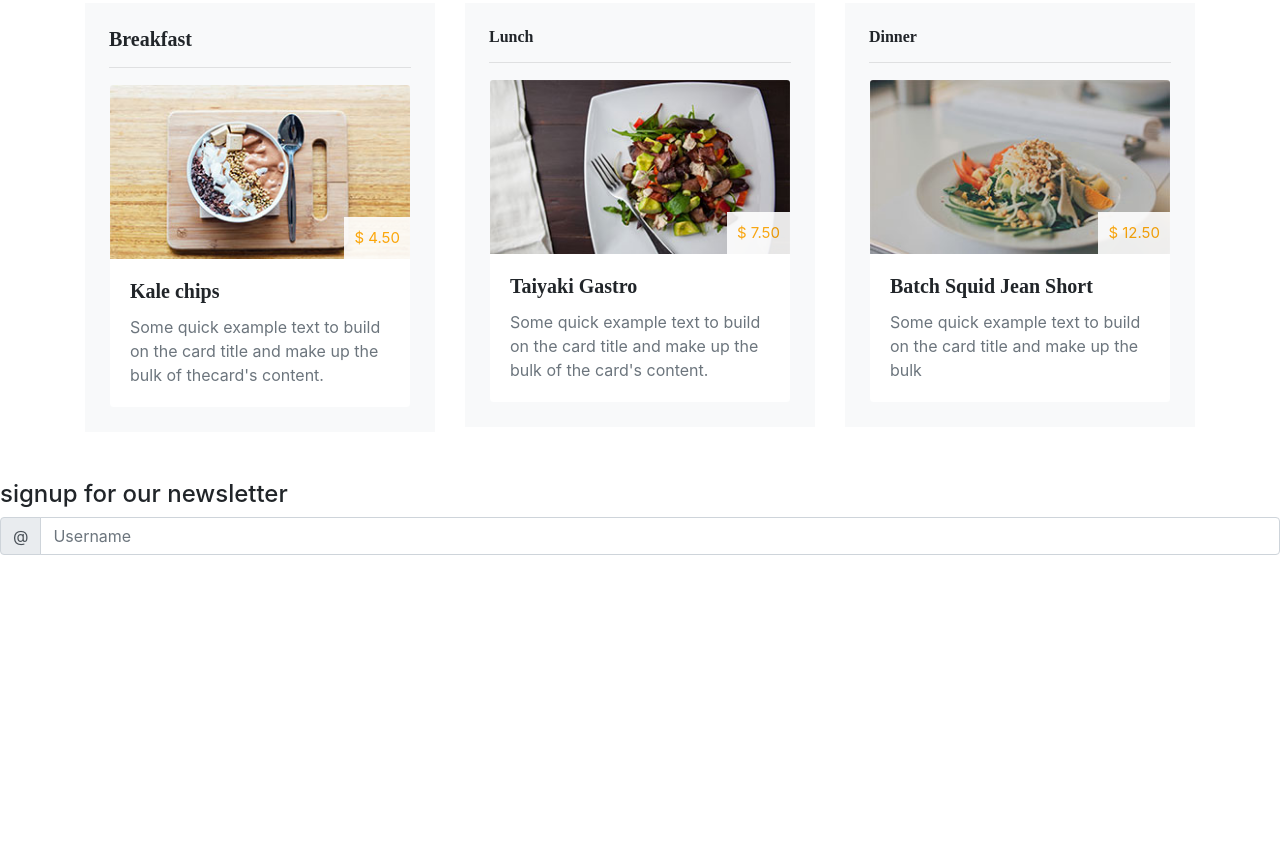
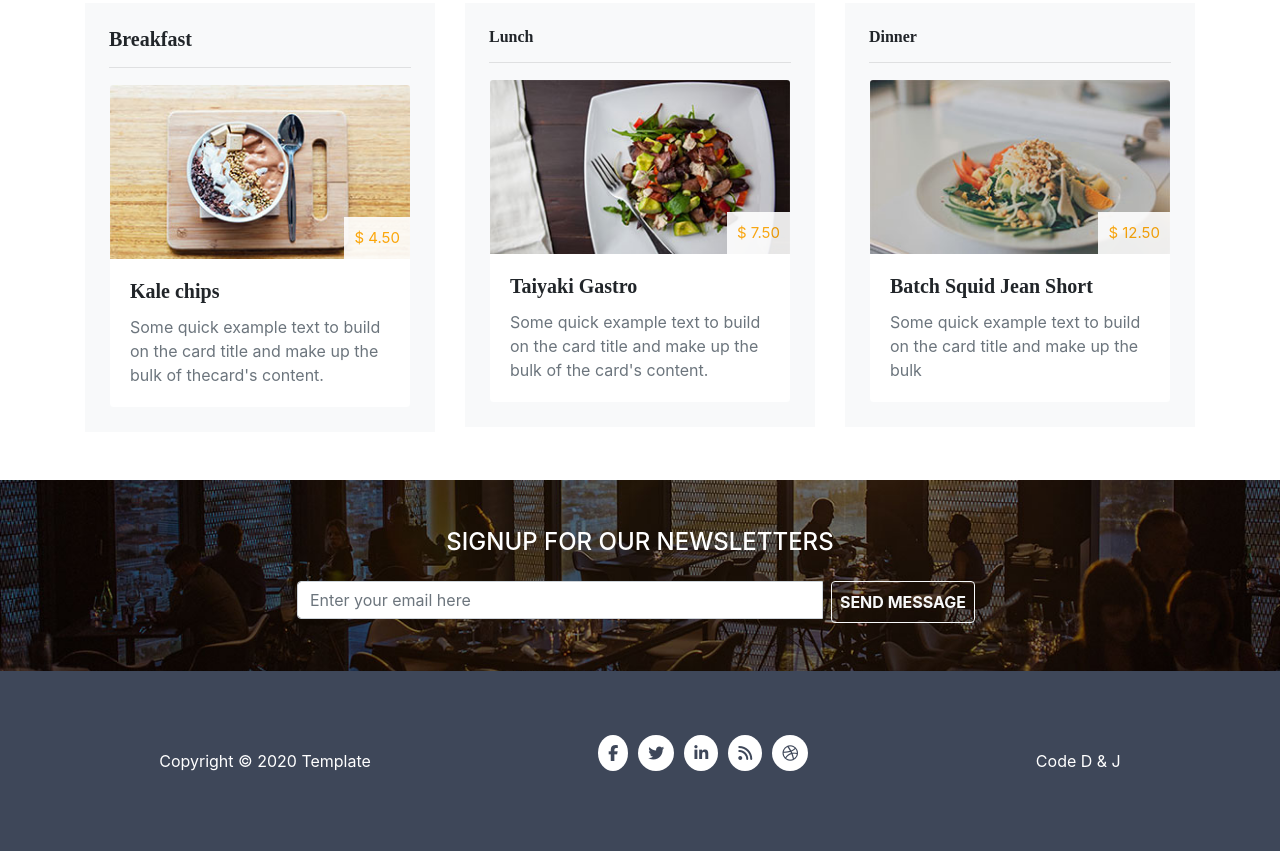
Before and after one commit to JamilaaH/html-sass-bootstrap-victory-miniprojet, a website: page index.html in a window 1280 px wide. Shown: the part 2697-3548 px from the top of the page. Before the commit the page ends 3268 px from the top, so only its background shows below. Drawn offline with nearby package versions, Linux system fonts and the light colour scheme; a web font is replaced by a local one.

Commit message:
footer fini & resp

```diff
--- a/index.html
+++ b/index.html
@@ -197,7 +197,8 @@
                         </div>
                         <div class="card-body">
                             <h5 class="card-title spec">Kale chips</h5>
-                            <p class="card-text text-muted">Some quick example text to build on the card title and make up the bulk
+                            <p class="card-text text-muted">Some quick example text to build on the card title and make
+                                up the bulk
                                 of
                                 thecard's content.</p>
                         </div>
@@ -215,7 +216,8 @@
                         </div>
                         <div class="card-body">
                             <h5 class="card-title spec">Taiyaki Gastro </h5>
-                            <p class="card-text text-muted">Some quick example text to build on the card title and make up the bulk
+                            <p class="card-text text-muted">Some quick example text to build on the card title and make
+                                up the bulk
                                 of
                                 the card's content.</p>
                         </div>
@@ -233,7 +235,8 @@
                         </div>
                         <div class="card-body">
                             <h5 class="card-title spec">Batch Squid Jean Short</h5>
-                            <p class="card-text text-muted">Some quick example text to build on the card title and make up the bulk
+                            <p class="card-text text-muted">Some quick example text to build on the card title and make
+                                up the bulk
                             </p>
                         </div>
                     </div>
@@ -244,15 +247,38 @@
 
 
     <!-- footer -->
-    <footer>
+    <footer >
         <div class="signup">
-            <h4>signup for our newsletter</h4>
-            <div class="input-group mb-3">
-                <div class="input-group-prepend">
-                    <span class="input-group-text" id="basic-addon1">@</span>
+            <div class="container p-5">
+                <div class="row">
+                    <div class="col-md-8 offset-md-2">
+                        <h4 class=" text-white text-uppercase text-center mb-4">signup for our newsletters</h4>
+                        <form action="" class="d-flex">
+                            <div class="input-group">
+                                <input type="text" class="form-control" placeholder="Enter your email here" aria-label="email"
+                                    aria-describedby="basic-addon1">
+                                <button type="button" class="btn btn-outline-light mx-2 p-2 text-uppercase font-weight-bold">Send message</button>
+                            </div>
+                        </form>
+                    </div>
                 </div>
-                <input type="text" class="form-control" placeholder="Username" aria-label="Username"
-                    aria-describedby="basic-addon1">
+            </div>
+        </div>
+        <div class="copy bg-copy text-white d-flex align-items-center justify-content-around  flex-lg-row flex-md-row flex-sm-column  p-5 ">
+            <div class="text">
+                <span>Copyright &copy; 2020 Template</span>
+            </div>
+            <div class="social py-sm-3 ">
+                <ul class="list-unstyled d-flex justify-content-center align-items-center">
+                    <li><a href="#"><i class="icon fab fa-facebook-f"></i></a></li>
+                    <li><a href="#"><i class="icon fab fa-twitter"></i></a></li>
+                    <li><a href="#"><i class="icon fab fa-linkedin-in"></i></a></li>
+                    <li><a href="#"><i class="icon fas fa-rss"></i></a></li>
+                    <li><a href="#"><i class="icon fab fa-dribbble"></i></a></li>
+                </ul>
+            </div>
+            <div class="design">
+                <span>Code D & J</span>
             </div>
         </div>
     </footer>
--- a/src/sass/_variables.sass
+++ b/src/sass/_variables.sass
@@ -1 +1 @@
-$theme-colors: ( 'rose' : #f2745f , 'clair' : #F3826F )
+$theme-colors: ( 'rose' : #f2745f , 'clair' : #F3826F , 'copy' : #3E4759)
--- a/src/sass/modules/_footer.sass
+++ b/src/sass/modules/_footer.sass
@@ -0,0 +1,14 @@
+footer
+    .signup
+        background-image: url("../img/signup-bg.jpg")
+        width: 100%
+        max-height: 100%
+        background-size: cover
+        background-repeat: no-repeat
+
+    .icon
+        color: #3E4759
+        background-color: white
+        border-radius: 50%
+        margin: 0 5px
+        padding: 10px
--- a/src/sass/modules/_header.sass
+++ b/src/sass/modules/_header.sass
@@ -1,5 +1,4 @@
 header
-
     div#homefood
         width: 100%
         height: 100vh
--- a/src/sass/modules/_style.sass
+++ b/src/sass/modules/_style.sass
@@ -5,5 +5,7 @@
 
 @import ./_sectionweeklyfood
 
+@import ./_footer
+
 .spec
     font-family: 'spectral'
```
Also changed, not shown: public/css/app.css.
